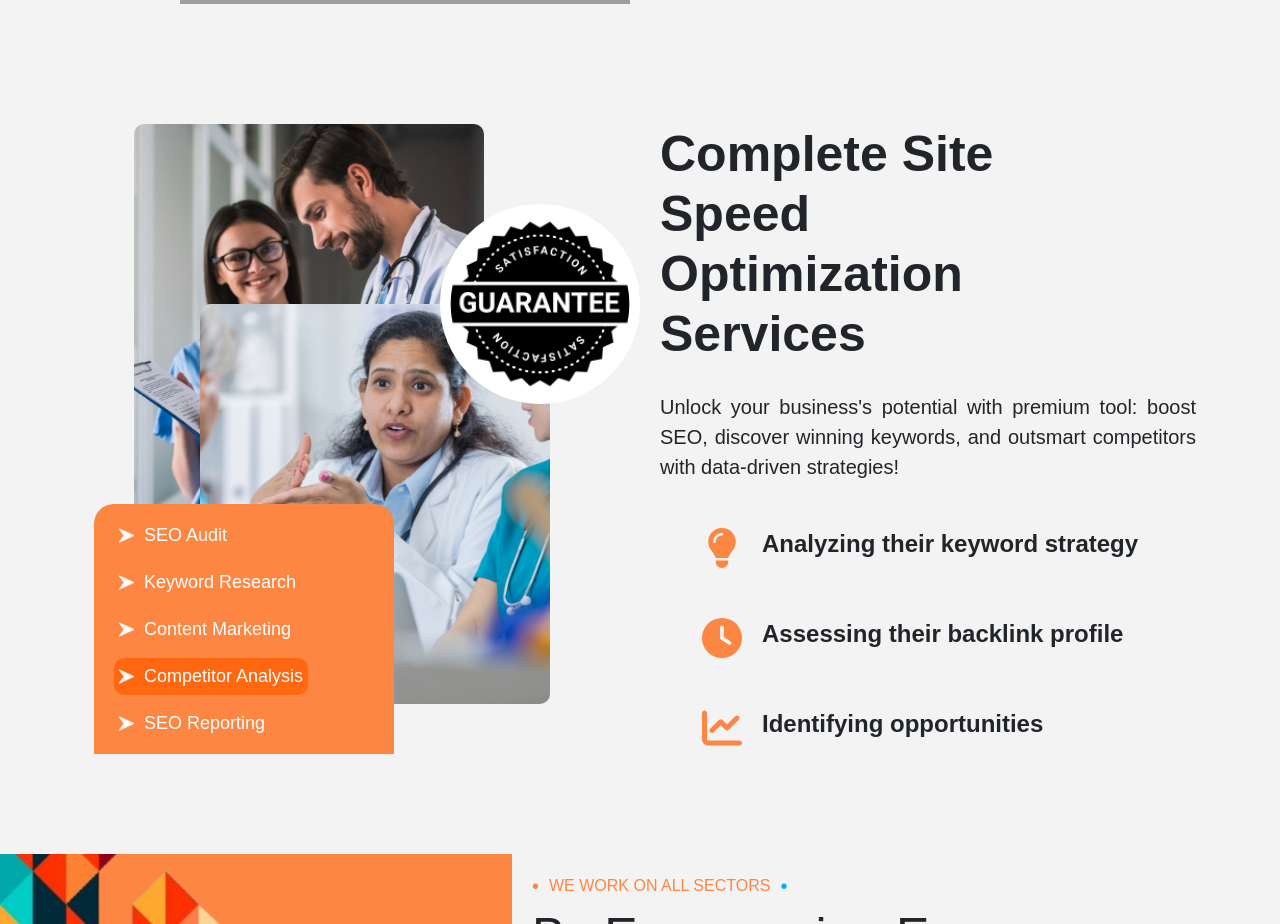
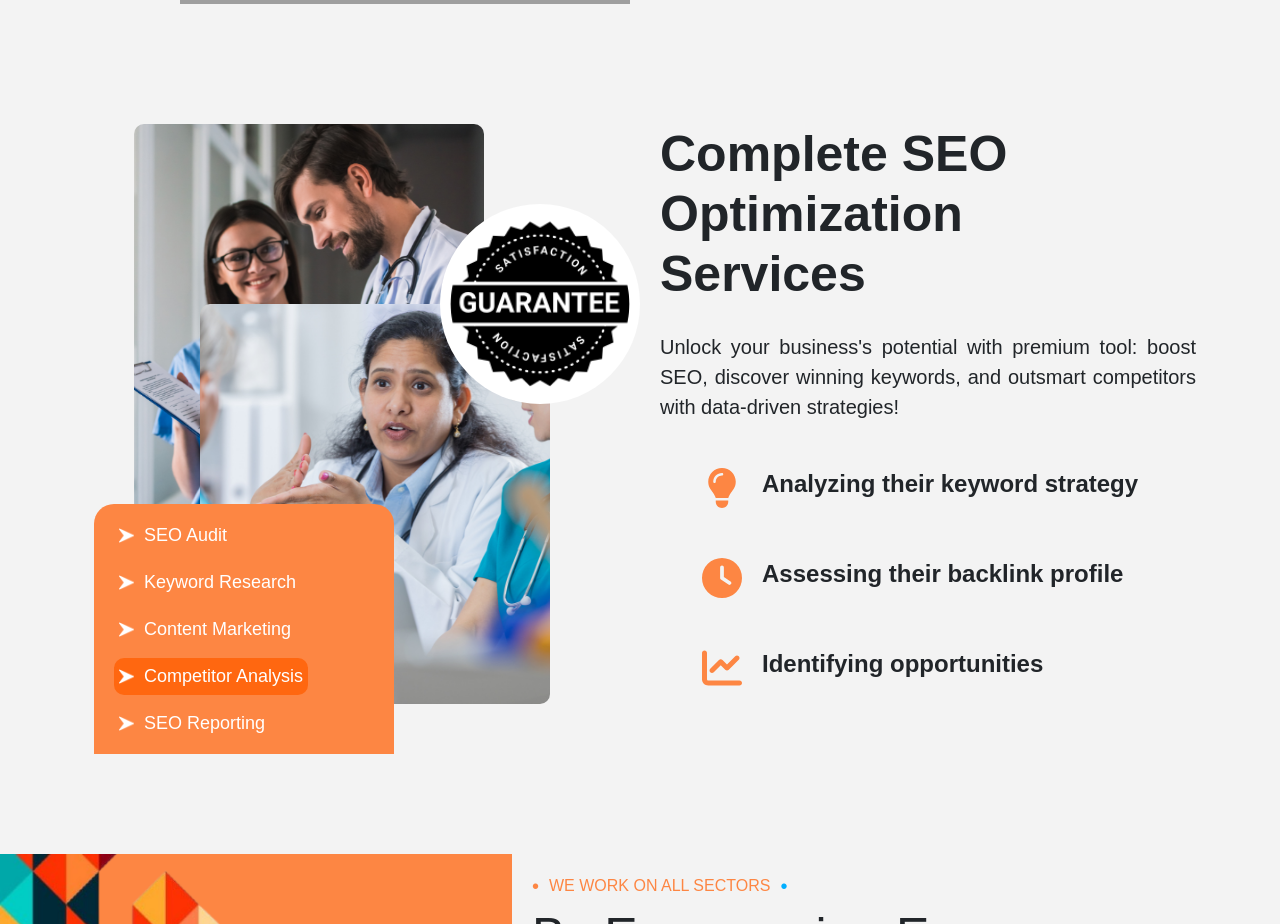
Before and after one commit to PrajwalHS2609/TrySeoService, a React (Create React App) app: page /lp/competitor-analysis in a window 1280 px wide. Shown: the part 1620-2544 px from the top of the page. Built offline with nearby package versions, Linux system fonts and the light colour scheme; grey boxes are pictures that could not be loaded.

Commit message:
servic head

```diff
--- a/src/Components/ContactUs/ContactUs.css
+++ b/src/Components/ContactUs/ContactUs.css
@@ -254,4 +254,14 @@
     flex-direction: column;
     width: 100%;
   }
+  .firstLayer>input{
+    /* border: solid ; */
+    width: 100%;
+  }
+  .thirdLayer {
+    width: 100%;
+    display: flex;
+    justify-content: center;
+    align-items: center;
+  }
 }
--- a/src/Components/LandingPage/LandingPage1/Lp1Header/Lp1Header.jsx
+++ b/src/Components/LandingPage/LandingPage1/Lp1Header/Lp1Header.jsx
@@ -1,6 +1,5 @@
 import React from "react";
 import "./Lp1Header.css";
-import { Link } from "react-router-dom";
 import { FontAwesomeIcon } from "@fortawesome/react-fontawesome";
 import { faChevronCircleRight } from "@fortawesome/free-solid-svg-icons";
 import Lp1Performance from "./Lp1Performance";
@@ -16,13 +15,13 @@ const Lp1Header = () => {
           Reach, & Search Ranking.
         </p>
         <button>
-          <Link to="/">
+          <a href="tel:6360226773">
             <FontAwesomeIcon
               icon={faChevronCircleRight}
               className="lpHeaderIcon"
             ></FontAwesomeIcon>
             Call Us Today!{" "}
-          </Link>
+          </a>
         </button>
       </div>
       <div className="lp1HeaderContent">
--- a/src/Components/LandingPage/LandingPage1/Lp1Header/Lp1Performance.jsx
+++ b/src/Components/LandingPage/LandingPage1/Lp1Header/Lp1Performance.jsx
@@ -2,6 +2,10 @@ import React from "react";
 import "./Lp1Header.css";
 import { Link } from "react-router-dom";
 const Lp1Performance = () => {
+  const handlePopUp = (e) => {
+    e.preventDefault();
+    document.querySelector(".popup").style.display = "flex";
+  };
   return (
     <div className="lp1Performance">
       <img
@@ -18,7 +22,7 @@ const Lp1Performance = () => {
       </div>
       <Link to={"/"}>
         {" "}
-        <button>Book A Call</button>
+        <button onClick={handlePopUp}>Book A Call</button>
       </Link>
     </div>
   );
--- a/src/Components/LandingPage/LandingPage1/Lp1Service/NestedPages/CompetitorAnalysis.jsx
+++ b/src/Components/LandingPage/LandingPage1/Lp1Service/NestedPages/CompetitorAnalysis.jsx
@@ -8,7 +8,7 @@ import {
 const CompetitorAnalysis = () => {
   return (
     <div className="nestedPages1">
-      <h2>Complete Site Speed Optimization Services</h2>
+      <h2>Complete SEO Optimization Services</h2>
       <p>
         Unlock your business's potential with premium tool: boost SEO, discover
         winning keywords, and outsmart competitors with data-driven strategies!
--- a/src/Components/LandingPage/LandingPage1/Lp1Service/NestedPages/ContentMarketing.jsx
+++ b/src/Components/LandingPage/LandingPage1/Lp1Service/NestedPages/ContentMarketing.jsx
@@ -8,7 +8,7 @@ import {
 const ContentMarketing = () => {
   return (
     <div className="nestedPages1">
-      <h2>Complete Site Speed Optimization Services</h2>
+      <h2>Complete SEO Optimization Services</h2>
       <p>
         Unlock your business's potential with premium tool: boost SEO, discover
         winning keywords, and outsmart competitors with data-driven strategies!
--- a/src/Components/LandingPage/LandingPage1/Lp1Service/NestedPages/KeywordResearch.jsx
+++ b/src/Components/LandingPage/LandingPage1/Lp1Service/NestedPages/KeywordResearch.jsx
@@ -1,4 +1,4 @@
-import React from 'react'
+import React from "react";
 import { FontAwesomeIcon } from "@fortawesome/react-fontawesome";
 import {
   faLightbulb,
@@ -8,7 +8,7 @@ import {
 const KeywordResearch = () => {
   return (
     <div className="nestedPages1">
-    <h2>Complete Site Speed Optimization Services</h2>
+      <h2>Complete SEO Optimization Services</h2>
       <p>
         Unlock your business's potential with premium tool: boost SEO, discover
         winning keywords, and outsmart competitors with data-driven strategies!
@@ -43,7 +43,7 @@ const KeywordResearch = () => {
         </li>
       </ul>
     </div>
-  )
-}
+  );
+};
 
-export default KeywordResearch
+export default KeywordResearch;
--- a/src/Components/LandingPage/LandingPage1/Lp1Service/NestedPages/SeoAuditPg.jsx
+++ b/src/Components/LandingPage/LandingPage1/Lp1Service/NestedPages/SeoAuditPg.jsx
@@ -9,7 +9,7 @@ import {
 const SeoAuditPg = () => {
   return (
     <div className="nestedPages1">
-      <h2>Complete Site Speed Optimization Services</h2>
+      <h2>Complete SEO Optimization Services</h2>
       <p>
         Unlock your business's potential with premium tool: boost SEO, discover
         winning keywords, and outsmart competitors with data-driven strategies!
--- a/src/Components/LandingPage/LandingPage1/Lp1Service/NestedPages/SeoReporting.jsx
+++ b/src/Components/LandingPage/LandingPage1/Lp1Service/NestedPages/SeoReporting.jsx
@@ -8,7 +8,7 @@ import {
 const SeoReporting = () => {
   return (
     <div className="nestedPages1">
-      <h2>Complete Site Speed Optimization Services</h2>
+      <h2>Complete SEO Optimization Services</h2>
       <p>
         Unlock your business's potential with premium tool: boost SEO, discover
         winning keywords, and outsmart competitors with data-driven strategies!
```
Lines whose indentation alone changed are shown as unchanged.
